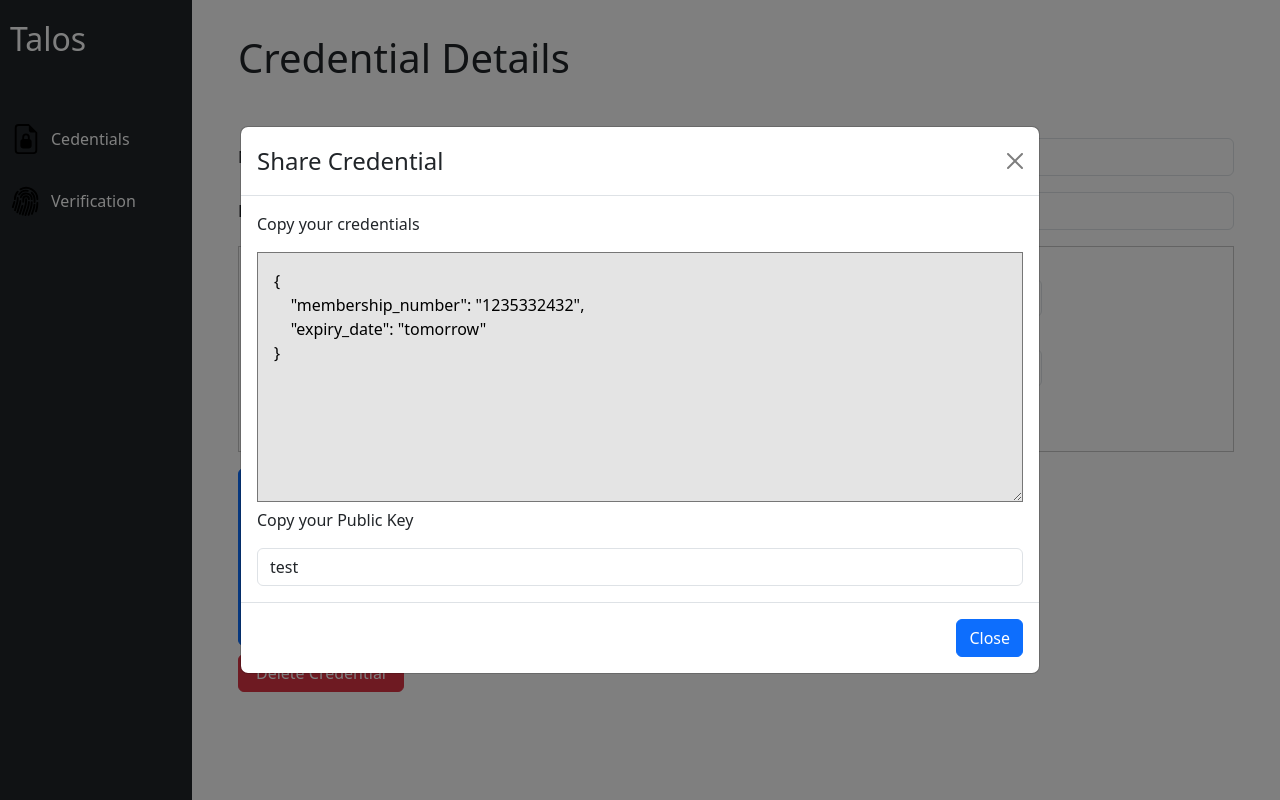
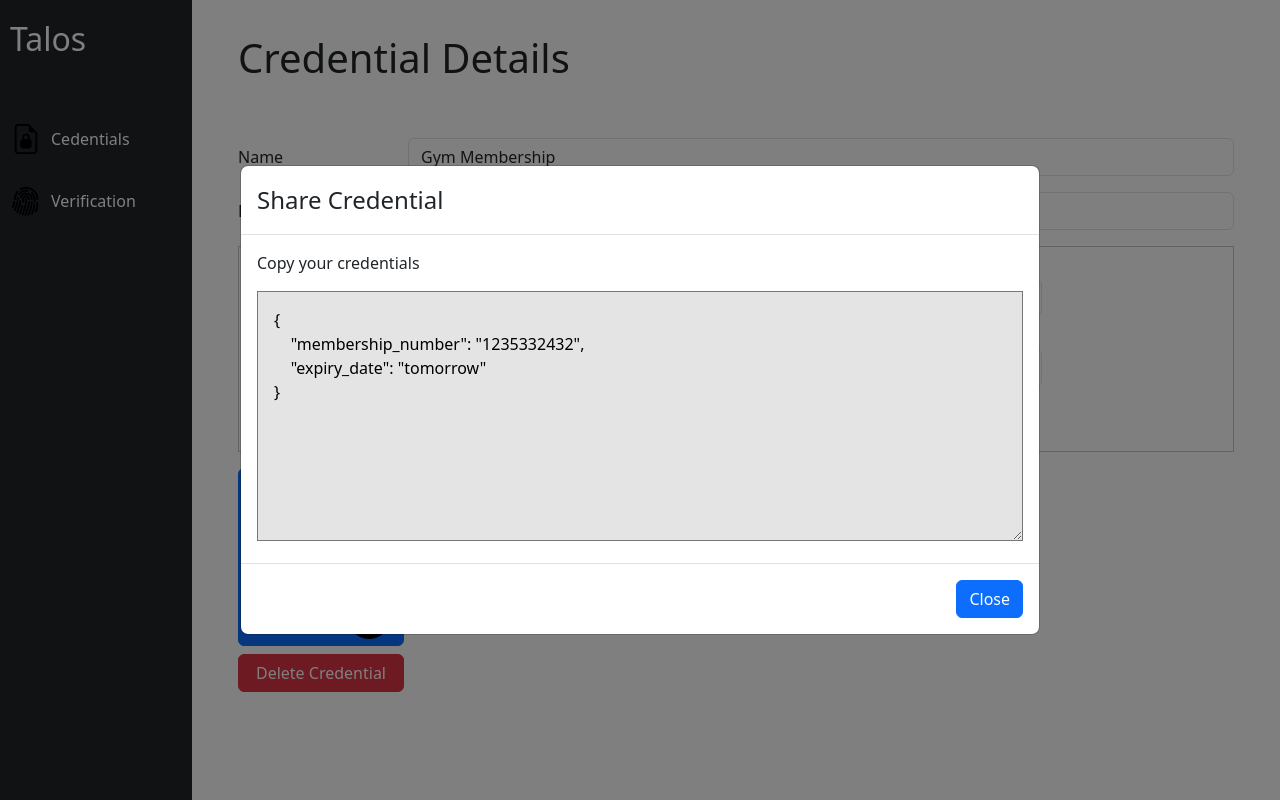
Before and after one commit to Bilalbink1/talos, a React (Vite) app in the folder frontend/: page /credentials/1 in a window 1280 px wide. Both pictures are taken after a click on the button "Share Credential". Built offline with nearby package versions, Linux system fonts and the light colour scheme.

Commit message:
Delete credentials modal added, functions to handle modal actions added

```diff
--- /dev/null
+++ b/frontend/src/components/DeleteCredentialModal/DeleteCredentialModal.tsx
@@ -0,0 +1,36 @@
+import { Modal, Button } from "react-bootstrap";
+
+interface Props {
+    showModal: boolean;
+    handleCloseModal: () => void;
+    handleDeleteCredential: () => void;
+}
+
+const DeleteCredentialModal = ({
+    showModal,
+    handleCloseModal,
+    handleDeleteCredential,
+}: Props) => {
+    return (
+        <Modal show={showModal} centered>
+            <Modal.Header>
+                <Modal.Title>Confirm Delete </Modal.Title>
+            </Modal.Header>
+
+            <Modal.Body>
+                <p>Are you sure you want to delete the credential?</p>
+            </Modal.Body>
+
+            <Modal.Footer>
+                <Button variant="secondary" onClick={handleCloseModal}>
+                    Cancel
+                </Button>
+                <Button variant="danger" onClick={handleDeleteCredential}>
+                    Delete
+                </Button>
+            </Modal.Footer>
+        </Modal>
+    );
+};
+
+export default DeleteCredentialModal;
--- a/frontend/src/components/ShareCredentialModal/ShareCredentialModal.tsx
+++ b/frontend/src/components/ShareCredentialModal/ShareCredentialModal.tsx
@@ -7,7 +7,7 @@ interface Props {
     handleCloseModal: () => void;
 }
 
-export const ShareCredentialModal = ({
+const ShareCredentialModal = ({
     credentialData,
     showModal,
     handleCloseModal,
@@ -19,7 +19,7 @@ export const ShareCredentialModal = ({
             aria-labelledby="contained-modal-title-vcenter"
             centered
         >
-            <Modal.Header closeButton>
+            <Modal.Header>
                 <Modal.Title id="contained-modal-title-vcenter">
                     Share Credential
                 </Modal.Title>
@@ -31,8 +31,6 @@ export const ShareCredentialModal = ({
                     readOnly
                     value={JSON.stringify(credentialData, null, 4)}
                 />
-                <p>Copy your Public Key</p>
-                <Form.Control type="text" value={"test"} readOnly />
             </Modal.Body>
             <Modal.Footer>
                 <Button onClick={handleCloseModal}>Close</Button>
@@ -40,3 +38,5 @@ export const ShareCredentialModal = ({
         </Modal>
     );
 };
+
+export default ShareCredentialModal;
--- a/frontend/src/pages/CredentialDetails/CredentialDetails.tsx
+++ b/frontend/src/pages/CredentialDetails/CredentialDetails.tsx
@@ -1,9 +1,11 @@
-import { Container, Stack, Button, Modal, Form } from "react-bootstrap";
+import { useState } from "react";
+import { Container, Stack, Button } from "react-bootstrap";
 import { Share } from "react-bootstrap-icons";
 import PageLayout from "../../components/PageLayout/PageLayout";
 import DynamicForm from "../../components/DynamicForm/DynamicForm";
-import { ShareCredentialModal } from "../../components/ShareCredentialModal/ShareCredentialModal";
-import { useState } from "react";
+import ShareCredentialModal from "../../components/ShareCredentialModal/ShareCredentialModal";
+import DeleteCredentialModal from "../../components/DeleteCredentialModal/DeleteCredentialModal";
+import { useParams } from "react-router-dom";
 
 const sampleData = {
     id: "a811e702-bbd1-4c5a-ad90-feff7d157bf5",
@@ -16,10 +18,25 @@ const sampleData = {
 };
 
 const CredentialDetails = () => {
-    const [showModal, setShowModal] = useState(false);
+    const [showCredentialShareModal, setShowCredentialShareModal] =
+        useState(false);
+    const [showDeleteCredentialModal, setShowDeleteCredentialModal] =
+        useState(false);
 
-    const handleCloseModal = () => {
-        setShowModal(false);
+    const params = useParams();
+
+    console.log(params);
+
+    const handleClosCredentialShareModal = () => {
+        setShowCredentialShareModal(false);
+    };
+
+    const handleClosDeleteCredentialModal = () => {
+        setShowDeleteCredentialModal(false);
+    };
+
+    const handleDeleteCredential = () => {
+        handleClosDeleteCredentialModal();
     };
 
     return (
@@ -29,17 +46,27 @@ const CredentialDetails = () => {
                 <Stack gap={2} className="col-md-2">
                     <Button
                         variant="primary"
-                        onClick={() => setShowModal(true)}
+                        onClick={() => setShowCredentialShareModal(true)}
                     >
                         Share Credential <Share />
                     </Button>
-                    <Button variant="danger">Delete Credential</Button>
+                    <Button
+                        variant="danger"
+                        onClick={() => setShowDeleteCredentialModal(true)}
+                    >
+                        Delete Credential
+                    </Button>
                 </Stack>
             </Container>
             <ShareCredentialModal
-                showModal={showModal}
-                handleCloseModal={handleCloseModal}
+                showModal={showCredentialShareModal}
+                handleCloseModal={handleClosCredentialShareModal}
                 credentialData={sampleData.data}
+            />
+            <DeleteCredentialModal
+                showModal={showDeleteCredentialModal}
+                handleCloseModal={handleClosDeleteCredentialModal}
+                handleDeleteCredential={handleDeleteCredential}
             />
         </PageLayout>
     );
```
Also changed, not shown: frontend/src/components/DeleteCredentialModal/DeleteCredentialModule.module.css (added).
